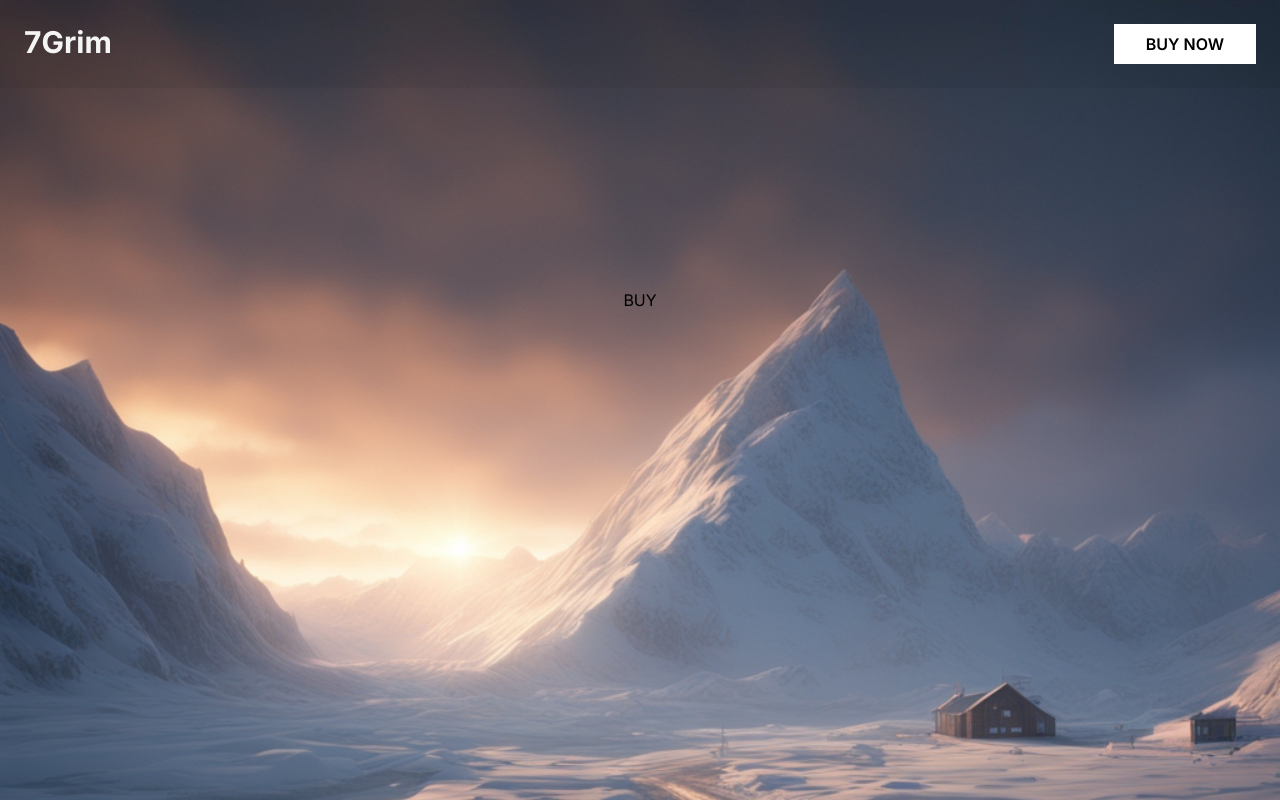
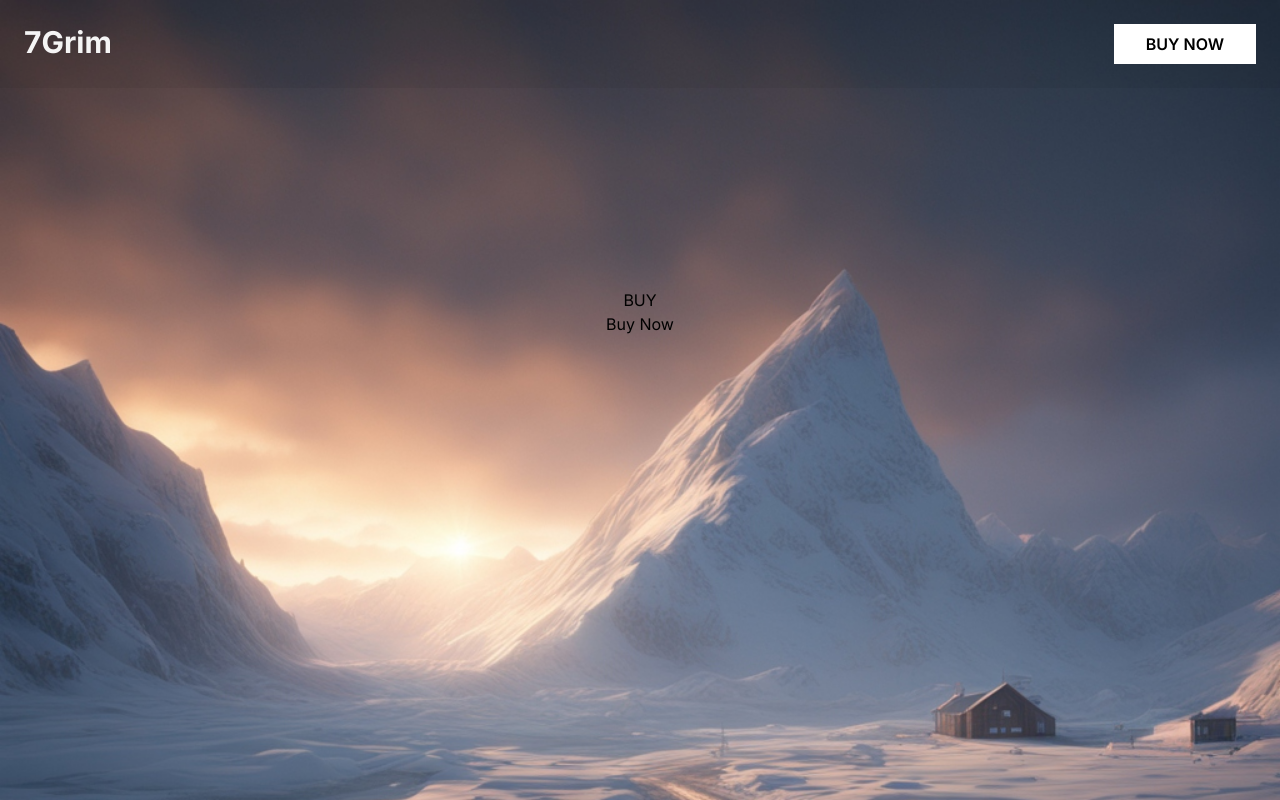
Before and after one commit to parsTroy/seven-grim-nord, a Next.js app: page /buy in a window 1280 px wide. Built offline with nearby package versions, Linux system fonts and the light colour scheme.

Commit message:
Update Buy Page

```diff
--- a/src/app/buy/page.tsx
+++ b/src/app/buy/page.tsx
@@ -2,6 +2,7 @@ const page = () => {
   return (
     <main className="flex min-h-screen flex-col items-center p-24">
       <div className="space-y-4 text-center md:mt-48">BUY</div>
+      Buy Now
     </main>
   );
 };
```
